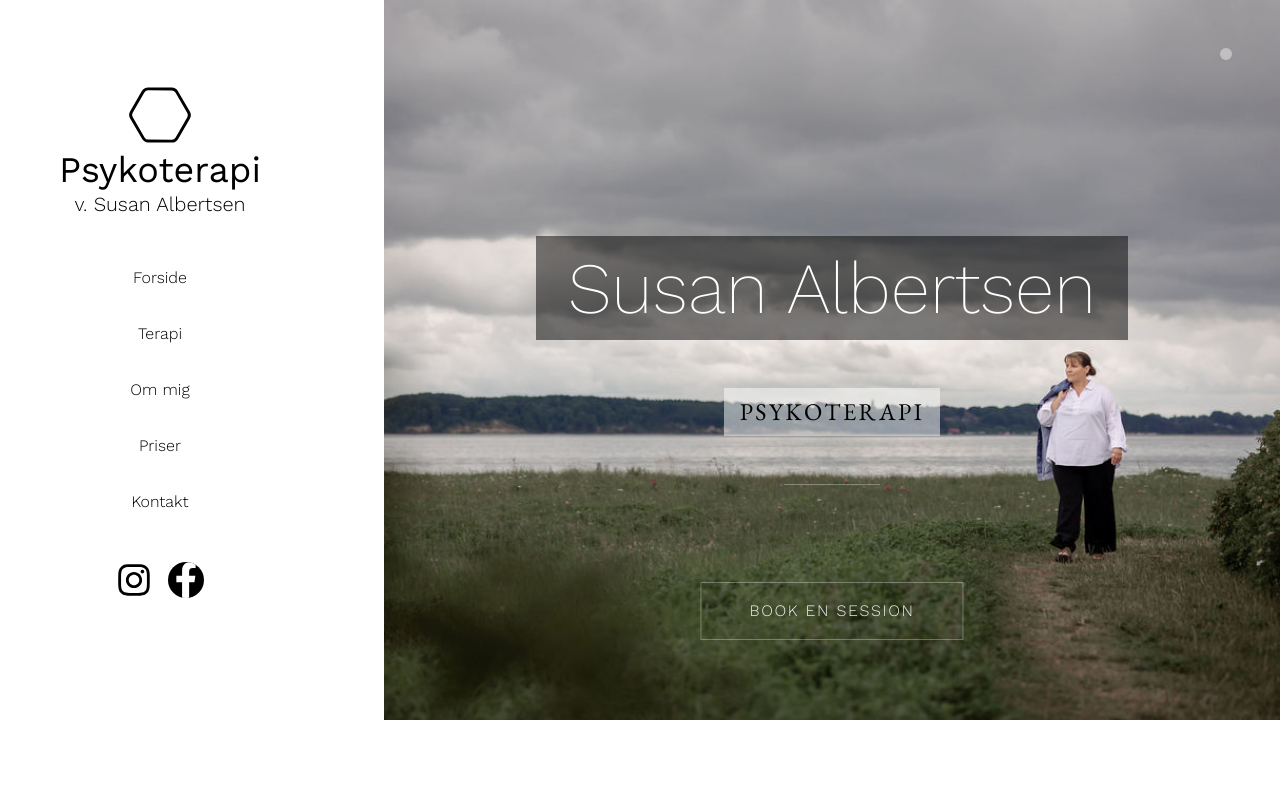
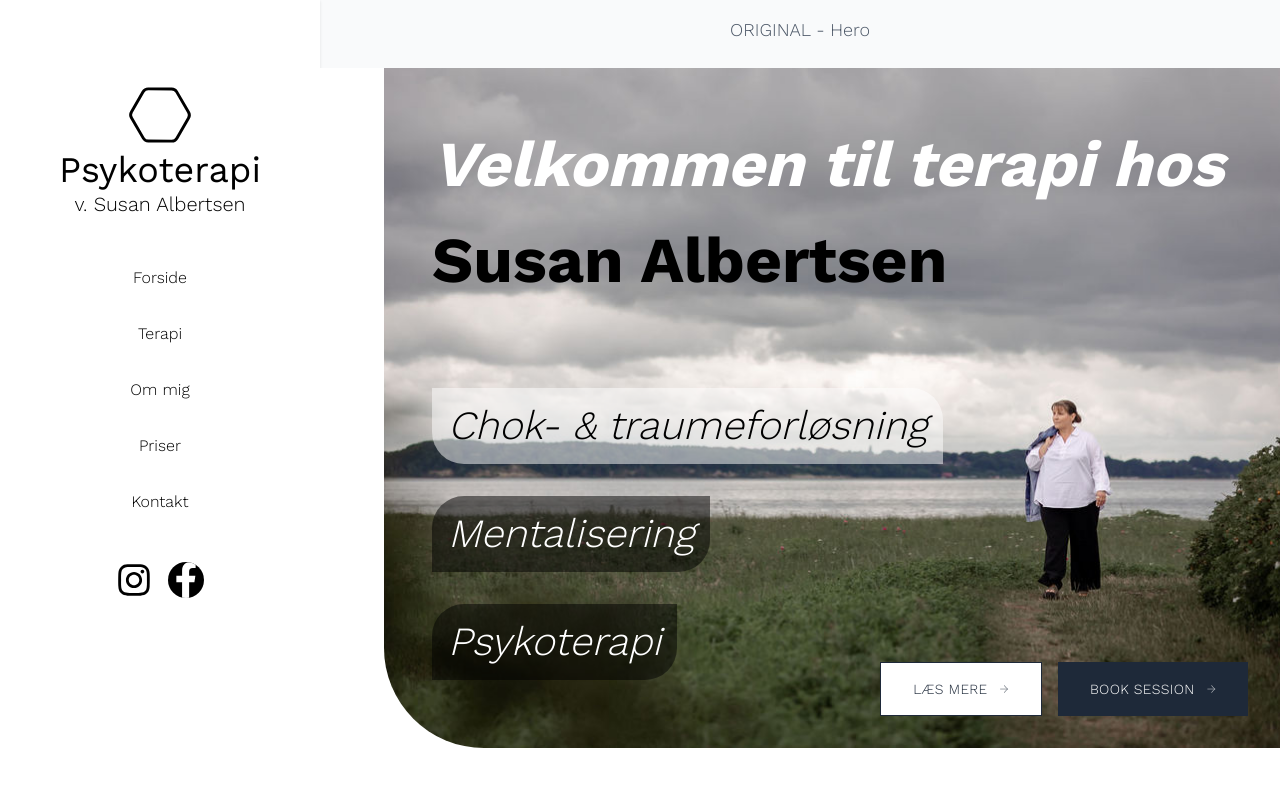
Before and after one commit to oscarlund121/susanterapi, a Next.js app: page / in a window 1280 px wide. Shown: the top 800 px of the page. Built offline with nearby package versions, Linux system fonts and the light colour scheme.

Commit message:
Refines UI styling and removes unused global CSS
Adjusts spacing, typography, and colors for improved readability and consistency across Hero components. Removes unused animations and global CSS variables to streamline the stylesheet. Adds multiple Hero variants for enhanced layout flexibility.

```diff
--- a/src/app/components/forside/HeroElegantMinimal.jsx
+++ b/src/app/components/forside/HeroElegantMinimal.jsx
@@ -25,16 +25,16 @@ const HeroElegantMinimal = () => (
             <div className="text-center max-w-2xl px-4">
 
               {/* Pure essence - just the name */}
-              <div className="space-y-8 sm:space-y-8 md:space-y-12">
+              <div className="space-y-6 sm:space-y-8 md:space-y-12">
                 <div>
-                  <h1 className="text-white bg-black/50 font-extralight text-4xl sm:text-5xl md:text-6xl lg:text-7xl py-4 px-8">
+                  <h1 className="text-white font-light text-4xl sm:text-5xl md:text-6xl lg:text-7xl xl:text-8xl leading-tight tracking-wide">
                     Susan Albertsen
                   </h1>
                 </div>
 
                 {/* Single focus point */}
                 <div>
-                  <p className="text-black bg-white/50 text-lg sm:text-xl md:text-2xl font-light tracking-widest inline-block px-4 py-2">
+                  <p className="text-white/80 text-lg sm:text-xl md:text-2xl font-light tracking-widest">
                     PSYKOTERAPI
                   </p>
                 </div>
--- a/src/app/components/forside/session-forloeb/SessionForloebVertical.jsx
+++ b/src/app/components/forside/session-forloeb/SessionForloebVertical.jsx
@@ -92,7 +92,7 @@ const SessionForloebVertical = () => {
                     }`}
                   >
                     <div className="flex items-center gap-3 md:gap-4">
-                      <span className="text-lg md:text-xl font-extralight bg-gray-800/50 text-white px-2 tracking-wider">
+                      <span className="text-lg md:text-xl font-extralight bg-gray-800 md:bg-gray-800/50 text-white px-2 tracking-wider">
                         {step.nummer}
                       </span>
                       <div>
--- a/src/app/globals.css
+++ b/src/app/globals.css
@@ -1,14 +1,4 @@
-@keyframes fadein {
-  from { opacity: 0; transform: translateY(20px); }
-  to { opacity: 1; transform: translateY(0); }
-}
-.animate-fadein {
-  animation: fadein 0.7s ease forwards;
-}
 @import "tailwindcss";
-@import "tw-animate-css";
-
-@custom-variant dark (&:is(.dark *));
 
 body {
   background: #ffffff;
@@ -23,48 +13,6 @@ p {
 
 .no-scroll {
   overflow: hidden;
-}
-
-/* Custom animations for Japanese aesthetic */
-@keyframes fadeInUp {
-  from {
-    opacity: 0;
-    transform: translateY(30px);
-  }
-  to {
-    opacity: 1;
-    transform: translateY(0);
-  }
-}
-
-@keyframes float {
-  0%, 100% {
-    transform: translateY(0px);
-  }
-  50% {
-    transform: translateY(-10px);
-  }
-}
-
-@keyframes gentle-pulse {
-  0%, 100% {
-    opacity: 0.4;
-  }
-  50% {
-    opacity: 0.8;
-  }
-}
-
-.animate-fadeInUp {
-  animation: fadeInUp 0.8s ease-out;
-}
-
-.animate-float {
-  animation: float 3s ease-in-out infinite;
-}
-
-.animate-gentle-pulse {
-  animation: gentle-pulse 4s ease-in-out infinite;
 }
 
 /* Smooth transitions for all interactive elements */
@@ -109,113 +57,6 @@ p {
   background: #9ca3af !important;
 }
 
-@theme inline {
-  --radius-sm: calc(var(--radius) - 4px);
-  --radius-md: calc(var(--radius) - 2px);
-  --radius-lg: var(--radius);
-  --radius-xl: calc(var(--radius) + 4px);
-  --color-background: var(--background);
-  --color-foreground: var(--foreground);
-  --color-card: var(--card);
-  --color-card-foreground: var(--card-foreground);
-  --color-popover: var(--popover);
-  --color-popover-foreground: var(--popover-foreground);
-  --color-primary: var(--primary);
-  --color-primary-foreground: var(--primary-foreground);
-  --color-secondary: var(--secondary);
-  --color-secondary-foreground: var(--secondary-foreground);
-  --color-muted: var(--muted);
-  --color-muted-foreground: var(--muted-foreground);
-  --color-accent: var(--accent);
-  --color-accent-foreground: var(--accent-foreground);
-  --color-destructive: var(--destructive);
-  --color-border: var(--border);
-  --color-input: var(--input);
-  --color-ring: var(--ring);
-  --color-chart-1: var(--chart-1);
-  --color-chart-2: var(--chart-2);
-  --color-chart-3: var(--chart-3);
-  --color-chart-4: var(--chart-4);
-  --color-chart-5: var(--chart-5);
-  --color-sidebar: var(--sidebar);
-  --color-sidebar-foreground: var(--sidebar-foreground);
-  --color-sidebar-primary: var(--sidebar-primary);
-  --color-sidebar-primary-foreground: var(--sidebar-primary-foreground);
-  --color-sidebar-accent: var(--sidebar-accent);
-  --color-sidebar-accent-foreground: var(--sidebar-accent-foreground);
-  --color-sidebar-border: var(--sidebar-border);
-  --color-sidebar-ring: var(--sidebar-ring);
-}
-
-:root {
-  --radius: 0.625rem;
-  --background: oklch(1 0 0);
-  --foreground: oklch(0.145 0 0);
-  --card: oklch(1 0 0);
-  --card-foreground: oklch(0.145 0 0);
-  --popover: oklch(1 0 0);
-  --popover-foreground: oklch(0.145 0 0);
-  --primary: oklch(0.205 0 0);
-  --primary-foreground: oklch(0.985 0 0);
-  --secondary: oklch(0.97 0 0);
-  --secondary-foreground: oklch(0.205 0 0);
-  --muted: oklch(0.97 0 0);
-  --muted-foreground: oklch(0.556 0 0);
-  --accent: oklch(0.97 0 0);
-  --accent-foreground: oklch(0.205 0 0);
-  --destructive: oklch(0.577 0.245 27.325);
-  --border: oklch(0.922 0 0);
-  --input: oklch(0.922 0 0);
-  --ring: oklch(0.708 0 0);
-  --chart-1: oklch(0.646 0.222 41.116);
-  --chart-2: oklch(0.6 0.118 184.704);
-  --chart-3: oklch(0.398 0.07 227.392);
-  --chart-4: oklch(0.828 0.189 84.429);
-  --chart-5: oklch(0.769 0.188 70.08);
-  --sidebar: oklch(0.985 0 0);
-  --sidebar-foreground: oklch(0.145 0 0);
-  --sidebar-primary: oklch(0.205 0 0);
-  --sidebar-primary-foreground: oklch(0.985 0 0);
-  --sidebar-accent: oklch(0.97 0 0);
-  --sidebar-accent-foreground: oklch(0.205 0 0);
-  --sidebar-border: oklch(0.922 0 0);
-  --sidebar-ring: oklch(0.708 0 0);
-}
-
-.dark {
-  --background: oklch(0.145 0 0);
-  --foreground: oklch(0.985 0 0);
-  --card: oklch(0.205 0 0);
-  --card-foreground: oklch(0.985 0 0);
-  --popover: oklch(0.205 0 0);
-  --popover-foreground: oklch(0.985 0 0);
-  --primary: oklch(0.922 0 0);
-  --primary-foreground: oklch(0.205 0 0);
-  --secondary: oklch(0.269 0 0);
-  --secondary-foreground: oklch(0.985 0 0);
-  --muted: oklch(0.269 0 0);
-  --muted-foreground: oklch(0.708 0 0);
-  --accent: oklch(0.269 0 0);
-  --accent-foreground: oklch(0.985 0 0);
-  --destructive: oklch(0.704 0.191 22.216);
-  --border: oklch(1 0 0 / 10%);
-  --input: oklch(1 0 0 / 15%);
-  --ring: oklch(0.556 0 0);
-  --chart-1: oklch(0.488 0.243 264.376);
-  --chart-2: oklch(0.696 0.17 162.48);
-  --chart-3: oklch(0.769 0.188 70.08);
-  --chart-4: oklch(0.627 0.265 303.9);
-  --chart-5: oklch(0.645 0.246 16.439);
-  --sidebar: oklch(0.205 0 0);
-  --sidebar-foreground: oklch(0.985 0 0);
-  --sidebar-primary: oklch(0.488 0.243 264.376);
-  --sidebar-primary-foreground: oklch(0.985 0 0);
-  --sidebar-accent: oklch(0.269 0 0);
-  --sidebar-accent-foreground: oklch(0.985 0 0);
-  --sidebar-border: oklch(1 0 0 / 10%);
-  --sidebar-ring: oklch(0.556 0 0);
-}
-
 /* Custom scrollbar styling */
 .scrollbar-thin::-webkit-scrollbar {
   height: 6px;
@@ -241,12 +82,3 @@ p {
   scrollbar-width: thin;
   scrollbar-color: #d1d5db #f3f4f6;
 }
-
-@layer base {
-  * {
-    @apply border-border outline-ring/50;
-  }
-  body {
-    @apply bg-background text-foreground;
-  }
-}
--- a/src/app/page.js
+++ b/src/app/page.js
@@ -24,11 +24,45 @@ export default function Home() {
     <main className="min-h-screen bg-white">
       {/* =========== DSE REVIEW: HERO SEKTION (ZEN VARIANTER) =========== */}
 
+      {/* Original Hero */}
+      <div className="bg-gray-50">
+        <div className="p-4 text-center">
+          <h3 className="text-lg font-light text-gray-600 mb-2">ORIGINAL - Hero</h3>
+        </div>
+        <Hero />
+      </div>
 
+      {/* Elegant variant */}
+      <div className="bg-white">
+        <div className="p-4 text-center">
+          <h3 className="text-lg font-light text-gray-600 mb-2">VARIANT 1 - HeroElegant (Zen-inspired bottom-left)</h3>
+        </div>
+        <HeroElegant />
+      </div>
+
+      {/* Flow variant */}
+      <div className="bg-gray-50">
+        <div className="p-4 text-center">
+          <h3 className="text-lg font-light text-gray-600 mb-2">VARIANT 2 - HeroElegantFlow (Vertical flow right-side)</h3>
+        </div>
+        <HeroElegantFlow />
+      </div>
+
+      {/* Minimal variant */}
+      <div className="bg-white">
+        <div className="p-4 text-center">
+          <h3 className="text-lg font-light text-gray-600 mb-2">VARIANT 3 - HeroElegantMinimal (Ultra-minimal center)</h3>
+        </div>
         <HeroElegantMinimal />
+      </div>
 
-
-
+      {/* Breathing variant */}
+      <div className="bg-gray-50">
+        <div className="p-4 text-center">
+          <h3 className="text-lg font-light text-gray-600 mb-2">VARIANT 4 - HeroElegantBreathing (Animated zen timing)</h3>
+        </div>
+        <HeroElegantBreathing />
+      </div>
 
       {/* =========== VALGTE KOMPONENTER (DSE review gennemført) =========== */}
 
```
